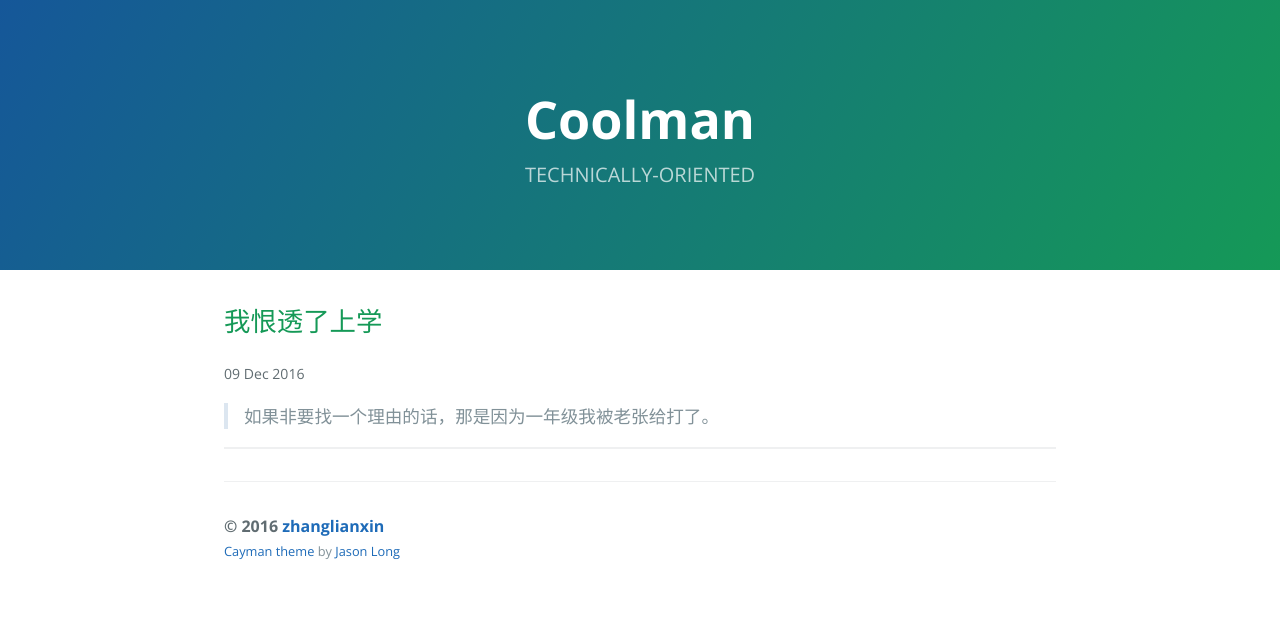
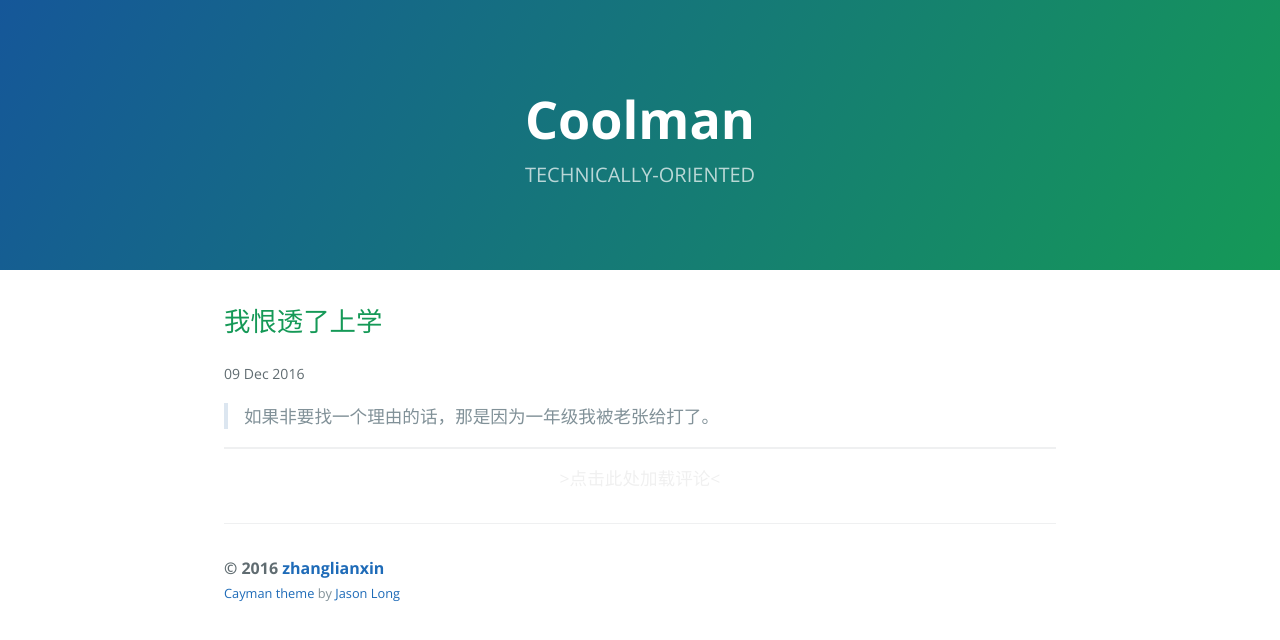
Before and after one commit to zhanglianxin/blog, a Jekyll site: the page built from _posts/2016-12-09-i-hate-deeply-attending-school.md, in a window 1280 px wide. Shown: the top 640 px of the page. Built offline with Jekyll 4.4.1, drawn with Linux system fonts in a browser that asks for light colours; comment, search, counter and statistics services are not loaded.

Commit message:
延迟加载评论

```diff
--- a/_includes/disqus.html
+++ b/_includes/disqus.html
@@ -1,10 +1,10 @@
-<div id="disqus_thread"></div>
+<div id="disqus_thread" onclick="loadComments();" style="text-align: center; color: #f0f0f0;">&gt;点击此处加载评论&lt;</div>
 <script>
-(function() {
+function loadComments() {
   var d = document, s = d.createElement('script');
   s.src = '//zhanglianxin.disqus.com/embed.js';
   s.setAttribute('data-timestamp', + new Date());
   (d.head || d.body).appendChild(s);
-})();
+}
 </script>
 <noscript>Please enable JavaScript to view the <a href="https://disqus.com/?ref_noscript">comments powered by Disqus.</a></noscript>
```
